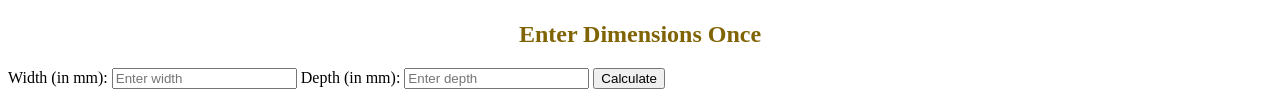
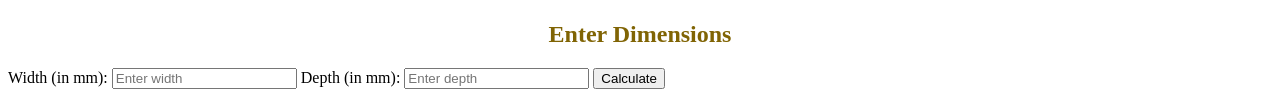
Before and after one commit to sayeedm44/brio, a plain HTML site: page briofeasibilitychart.html in a window 1280 px wide. Shown: the part 783-888 px from the top of the page. Drawn offline with Linux system fonts and the light colour scheme; sample sign-in values are in the browser's storage.

Commit message:
Update briofeasibilitychart.html

```diff
--- a/briofeasibilitychart.html
+++ b/briofeasibilitychart.html
@@ -93,7 +93,7 @@
     </div>
 
 
-    <h2>Enter Dimensions Once</h2>
+    <h2>Enter Dimensions</h2>
     <label for="mainWidth">Width (in mm):</label>
     <input id="mainWidth" type="number" placeholder="Enter width" />
     <label for="mainDepth">Depth (in mm):</label>
```
